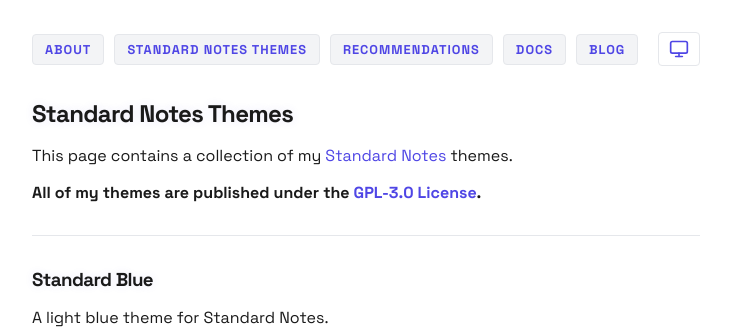
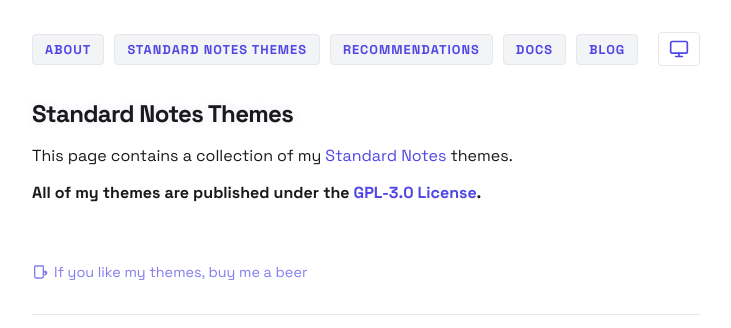
Before and after one commit to PASSK3YS/PASSK3YS.github.io, a Jekyll site: the page built from standard-notes-themes.md, in a window 1280 px wide and 900 px high, cut to the strip 0-328 px from the top of the window. Shown: the whole strip, without its empty margins (274-1005 px from the left). Built offline with Jekyll 4.4.1, drawn with Linux system fonts in a browser that asks for light colours.

Commit message:
chore: move buy me a beer link on sn themes page

```diff
--- a/standard-notes-themes.md
+++ b/standard-notes-themes.md
@@ -9,6 +9,13 @@
 This page contains a collection of my [Standard Notes](https://standardnotes.com) themes.
 
 **All of my themes are published under the [GPL-3.0 License](https://www.gnu.org/licenses/gpl-3.0.en.html).**
+
+<div class="support-link" style="margin-top: 40px; border-top: 1px solid var(--border-color); padding-top: 20px; font-size: 0.9em; opacity: 0.7; display: flex; align-items: center;">
+    <a href="https://buymeacoffee.com/passkeys" target="_blank" style="text-decoration: none; display: inline-flex; align-items: center;">
+        <svg viewBox="0 0 24 24" width="16" height="16" fill="currentColor" style="margin-right: 6px;"><path d="M19,10.01C19.82,10.01 20.61,10.23 21.31,10.63C22.31,11.22 23,12.28 23,13.5C23,14.73 22.31,15.78 21.31,16.37C20.61,16.77 19.82,17 19,17H18V18.5C18,20.43 16.43,22 14.5,22H6.5C4.57,22 3,20.43 3,18.5V4C3,2.9 3.9,2 5,2H16C17.1,2 18,2.9 18,4V10.01H19M16,18.5V4H5V18.5C5,19.33 5.67,20 6.5,20H14.5C15.33,20 16,19.33 16,18.5M19,15C19.55,15 20,14.55 20,14C20,13.45 19.55,13 19,13H18V15H19Z"/></svg>
+        If you like my themes, buy me a beer
+    </a>
+</div>
 
 ---
 
@@ -91,10 +98,3 @@
 ---
 
 More themes to be added soon. Check back later :-)
-
-<div class="support-link" style="margin-top: 40px; border-top: 1px solid var(--border-color); padding-top: 20px; font-size: 0.9em; opacity: 0.7; display: flex; align-items: center;">
-    <a href="https://buymeacoffee.com/passkeys" target="_blank" style="text-decoration: none; display: inline-flex; align-items: center;">
-        <svg viewBox="0 0 24 24" width="16" height="16" fill="currentColor" style="margin-right: 6px;"><path d="M19,10.01C19.82,10.01 20.61,10.23 21.31,10.63C22.31,11.22 23,12.28 23,13.5C23,14.73 22.31,15.78 21.31,16.37C20.61,16.77 19.82,17 19,17H18V18.5C18,20.43 16.43,22 14.5,22H6.5C4.57,22 3,20.43 3,18.5V4C3,2.9 3.9,2 5,2H16C17.1,2 18,2.9 18,4V10.01H19M16,18.5V4H5V18.5C5,19.33 5.67,20 6.5,20H14.5C15.33,20 16,19.33 16,18.5M19,15C19.55,15 20,14.55 20,14C20,13.45 19.55,13 19,13H18V15H19Z"/></svg>
-        Buy me a beer
-    </a>
-</div>
```
